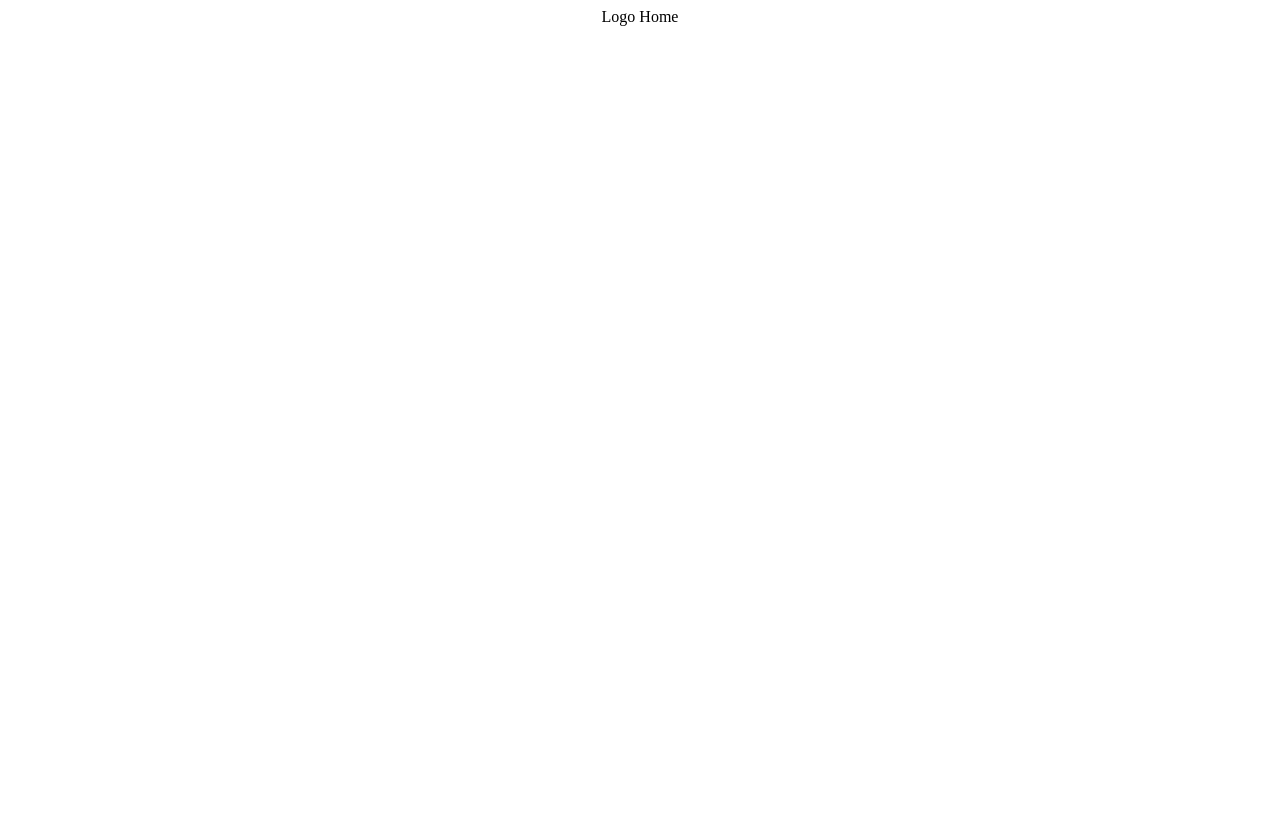
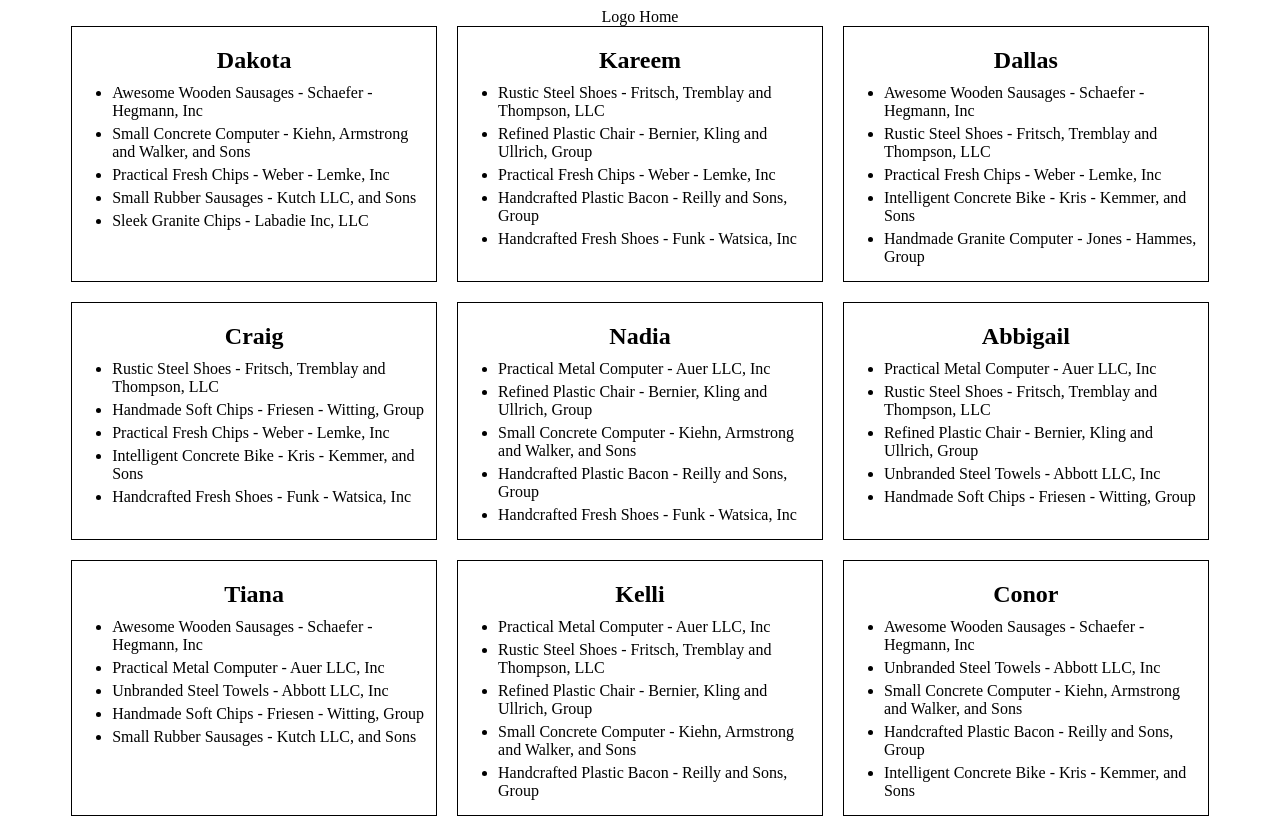
Before and after one commit to Inkala/apps-catalog, a React (Create React App) app: page / in a window 1280 px wide. Shown: the top 818 px of the page. Built offline with nearby package versions, Linux system fonts and the light colour scheme.

Commit message:
Display cards with 5 top apps by host

```diff
--- a/package.json
+++ b/package.json
@@ -15,7 +15,8 @@
     "react-router-dom": "^5.1.2",
     "react-scripts": "3.3.0",
     "redux": "^4.0.5",
-    "redux-thunk": "^2.3.0"
+    "redux-thunk": "^2.3.0",
+    "shortid": "^2.2.15"
   },
   "scripts": {
     "start": "react-scripts start",
--- a/src/components/HostCard/HostCard.js
+++ b/src/components/HostCard/HostCard.js
@@ -0,0 +1,20 @@
+import React from 'react';
+import shortid from "shortid";
+
+import classes from './HostCard.module.scss';
+
+const HostCard = props => {
+  const { appList } = props;
+  const hostsName = appList.host.match(/(?<=\.)(.*?)(?=\.)/g)[0];
+  const appsToDisplay = appList.apps.slice(0,5)
+  return (
+    <article className={classes.hostCard}>
+      <h2>{hostsName}</h2>
+      <ul>
+      {appsToDisplay.map(app=><li key={shortid.generate()}>{app.name}</li>)}
+      </ul>
+    </article>
+  );
+};
+
+export default HostCard;
--- a/src/components/HostCard/HostCard.module.scss
+++ b/src/components/HostCard/HostCard.module.scss
@@ -0,0 +1,19 @@
+.hostCard {
+  border: 1px solid black;
+  padding: 10px;
+}
+
+h2 {
+  text-transform: capitalize;
+  margin: 10px 0;
+}
+
+ul {
+  margin: 0;
+  padding-left: 30px;
+}
+
+li {
+  text-align: left;
+  margin: 5px 0;
+}
--- a/src/components/HostList/HostList.js
+++ b/src/components/HostList/HostList.js
@@ -0,0 +1,45 @@
+import React, { Component } from 'react';
+import PropTypes from 'prop-types';
+import { connect } from 'react-redux';
+
+import * as actions from '../../store/actions/actions';
+import HostCard from '../HostCard/HostCard';
+import classes from './HostList.module.scss';
+
+class HostsList extends Component {
+  componentDidMount() {
+    this.props.onGetTopAppsByHost();
+  }
+
+  render() {
+    const { topAppsByHost } = this.props;
+    return (
+      <section className={classes.hostsList}>
+        {topAppsByHost
+          ? topAppsByHost.map(appsArray => {
+              return <HostCard key={appsArray.host} appList={appsArray} />;
+            })
+          : null}
+      </section>
+    );
+  }
+}
+
+HostsList.propTypes = {
+  topAppsByHost: PropTypes.array,
+  onGetTopAppsByHost: PropTypes.func
+};
+
+const mapStateToProps = state => {
+  return {
+    topAppsByHost: state.topAppsByHost
+  };
+};
+
+const mapDispatchToProps = dispatch => {
+  return {
+    onGetTopAppsByHost: () => dispatch(actions.getTopAppsByHost())
+  };
+};
+
+export default connect(mapStateToProps, mapDispatchToProps)(HostsList);
--- a/src/components/HostList/HostList.module.scss
+++ b/src/components/HostList/HostList.module.scss
@@ -0,0 +1,19 @@
+.hostsList {
+  display: grid;
+  grid-template-columns: repeat(1, auto);
+  grid-gap: 20px;
+  width: 90%;
+  margin: 0 auto;
+}
+
+@media (min-width: 600px) {
+  .hostsList {
+    grid-template-columns: repeat(2, auto);
+  }
+}
+
+@media (min-width: 900px) {
+  .hostsList {
+    grid-template-columns: repeat(3, auto);
+  }
+}
--- a/src/containers/Home/Home.js
+++ b/src/containers/Home/Home.js
@@ -1,43 +1,12 @@
-import React, { Component } from 'react'
-import PropTypes from 'prop-types';
-import { connect } from 'react-redux';
+import React from 'react'
+import HostList from '../../components/HostList/HostList'
 
-import * as actions from '../../store/actions/actions';
-
-export class Home extends Component {
-
-  componentDidMount() {
-    this.props.onGetTopAppsByHost();
-  }
-
-  render() {
-    console.log("Home:", this.props);
-
-    return (
-      <div>
-
-      </div>
-    )
-  }
+const Home = () => {
+  return (
+    <section>
+      <HostList />
+    </section>
+  )
 }
 
-Home.propTypes = {
-  topAppsByHost: PropTypes.object,
-  hostsList: PropTypes.array,
-  onGetTopAppsByHost: PropTypes.func
-};
-
-const mapStateToProps = state => {
-  return {
-    topAppsByHost: state.topAppsByHost,
-    hostsList: state.hostsList,
-  };
-};
-
-const mapDispatchToProps = dispatch => {
-  return {
-    onGetTopAppsByHost: () => dispatch(actions.getTopAppsByHost()),
-  };
-};
-
-export default connect(mapStateToProps, mapDispatchToProps)(Home);
+export default Home
--- a/src/store/reducers/reducer.js
+++ b/src/store/reducers/reducer.js
@@ -2,7 +2,7 @@ import * as actionTypes from '../actions/actionTypes';
 import appsData from '../../helpers/host-app-data.json';
 
 const initialState = {
-  topAppsByHost: {},
+  topAppsByHost: [],
   hostsList: [],
   isVisible: false,
   viewStyle: 'grid'
@@ -11,29 +11,33 @@ const initialState = {
 const reducer = (state = initialState, action) => {
   switch (action.type) {
     case actionTypes.GET_TOP_APPS_BY_HOST:
-      const appList = {};
+      const allAppsObj = {};
+      const appList = [];
       appsData.map(app =>
         app.host.map(hostName => {
           // Copy to  prevent data mutation
           const appCopy = { ...app };
           appCopy.contributors = [...appCopy.contributors];
           appCopy.host = [...appCopy.host];
-          if (appList[hostName]) {
-            return appList[hostName].push(appCopy);
+          if (allAppsObj[hostName]) {
+            return allAppsObj[hostName].push(appCopy);
           } else {
-            return (appList[hostName] = [appCopy]);
+            return (allAppsObj[hostName] = [appCopy]);
           }
         })
       );
-      for (let host in appList) {
-        appList[host] = [...appList[host]]
+      for (let host in allAppsObj) {
+        allAppsObj[host] = [...allAppsObj[host]]
           .sort((a, b) => b.apdex - a.apdex)
           .slice(0, 25);
+          appList.push({
+            host,
+            apps: allAppsObj[host],
+          })
       }
       return {
         ...state,
         topAppsByHost: appList,
-        hostsList: Object.keys(appList)
       };
     default:
       return state;
```
Also changed, not shown: src/containers/Home/Home.module.scss (deleted), 1 other file (tests, documents, lock files or other folders).
